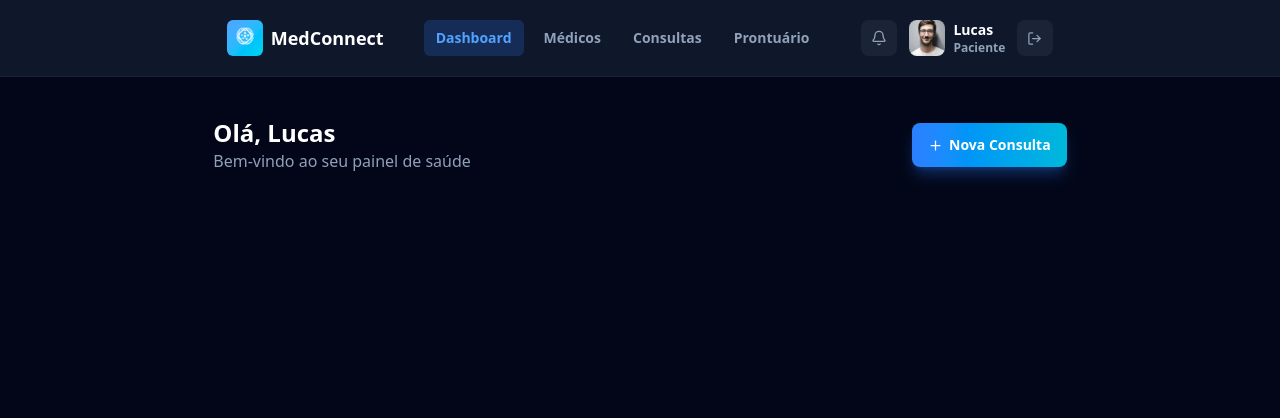
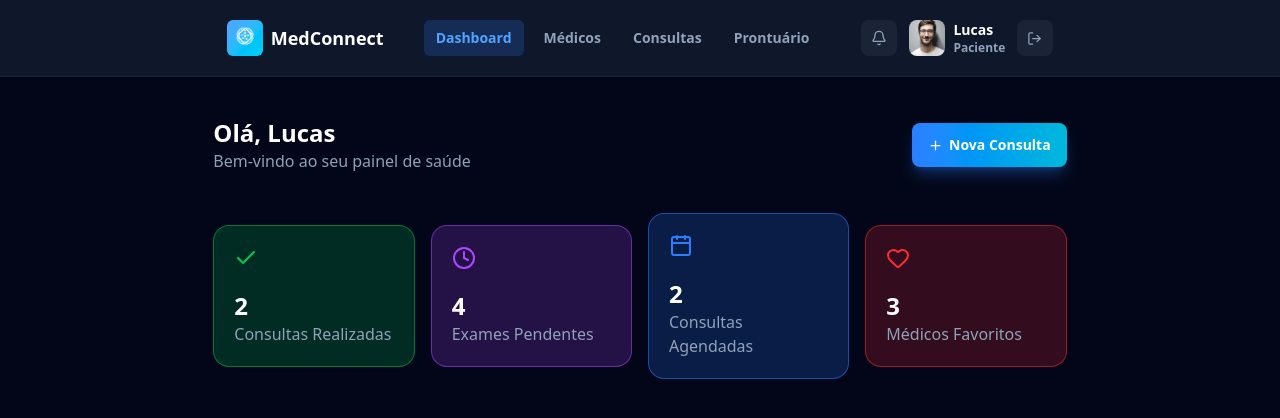
Before and after one commit to MatheusMartinsDeveloper/MedConnect, a Next.js app: page /user/patient in a window 1280 px wide. Shown: the top 418 px of the page. Built offline with nearby package versions, Linux system fonts and the light colour scheme.

Commit message:
feat(Patient Dashboard): Create stats card component

```diff
--- /dev/null
+++ b/app/components/patient/dashboard/CardsSection.tsx
@@ -0,0 +1,43 @@
+import StatsCard from "./StatsCard";
+import { Check, Clock, Calendar, Heart } from "lucide-react";
+
+export default function CardsSection() {
+    return (
+        <section className="flex justify-center items-center w-full">
+            <div className="flex justify-between items-center gap-4 w-2/3 pt-10">
+                <StatsCard
+                    borderColor="border border-green-500/50"
+                    bgColor="bg-green-500/20"
+                    iconColor="text-green-500"
+                    icon={<Check />}
+                    data="2"
+                    name="Consultas Realizadas"
+                />
+                <StatsCard
+                    borderColor="border border-purple-500/50"
+                    bgColor="bg-purple-500/20"
+                    iconColor="text-purple-500"
+                    icon={<Clock />}
+                    data="4"
+                    name="Exames Pendentes"
+                />
+                <StatsCard
+                    borderColor="border border-blue-500/50"
+                    bgColor="bg-blue-500/20"
+                    iconColor="text-blue-500"
+                    icon={<Calendar />}
+                    data="2"
+                    name="Consultas Agendadas"
+                />
+                <StatsCard
+                    borderColor="border border-red-500/50"
+                    bgColor="bg-red-500/20"
+                    iconColor="text-red-500"
+                    icon={<Heart />}
+                    data="3"
+                    name="Médicos Favoritos"
+                />
+            </div>
+        </section>
+    );
+}
--- a/app/components/patient/dashboard/Dashboard.tsx
+++ b/app/components/patient/dashboard/Dashboard.tsx
@@ -1,9 +1,11 @@
 import TitleSection from "./TitleSection";
+import CardsSection from "./CardsSection";
 
 export default function Dashboard() {
     return (
         <>
             <TitleSection />
+            <CardsSection />
         </>
     );
 }
--- /dev/null
+++ b/app/components/patient/dashboard/StatsCard.tsx
@@ -0,0 +1,25 @@
+
+type StatsCardType = {
+    borderColor: string;
+    bgColor: string;
+    iconColor: string;
+    icon: React.ReactNode;
+    data: string;
+    name: string;
+}
+
+export default function StatsCard({ borderColor, bgColor, iconColor, icon, data, name }: StatsCardType) {
+    return (
+        <div className={`w-full rounded-2xl p-5 ${bgColor} ${borderColor}`}>
+            <div className="space-y-5">
+                <div>
+                    <span className={`${iconColor}`}>{icon}</span>
+                </div>
+                <div className="flex flex-col">
+                    <span className="text-white text-2xl font-poppins font-bold">{data}</span>
+                    <span className="text-slate-400 text-base font-inter font-normal">{name}</span>
+                </div>
+            </div>
+        </div>
+    );
+}
```
